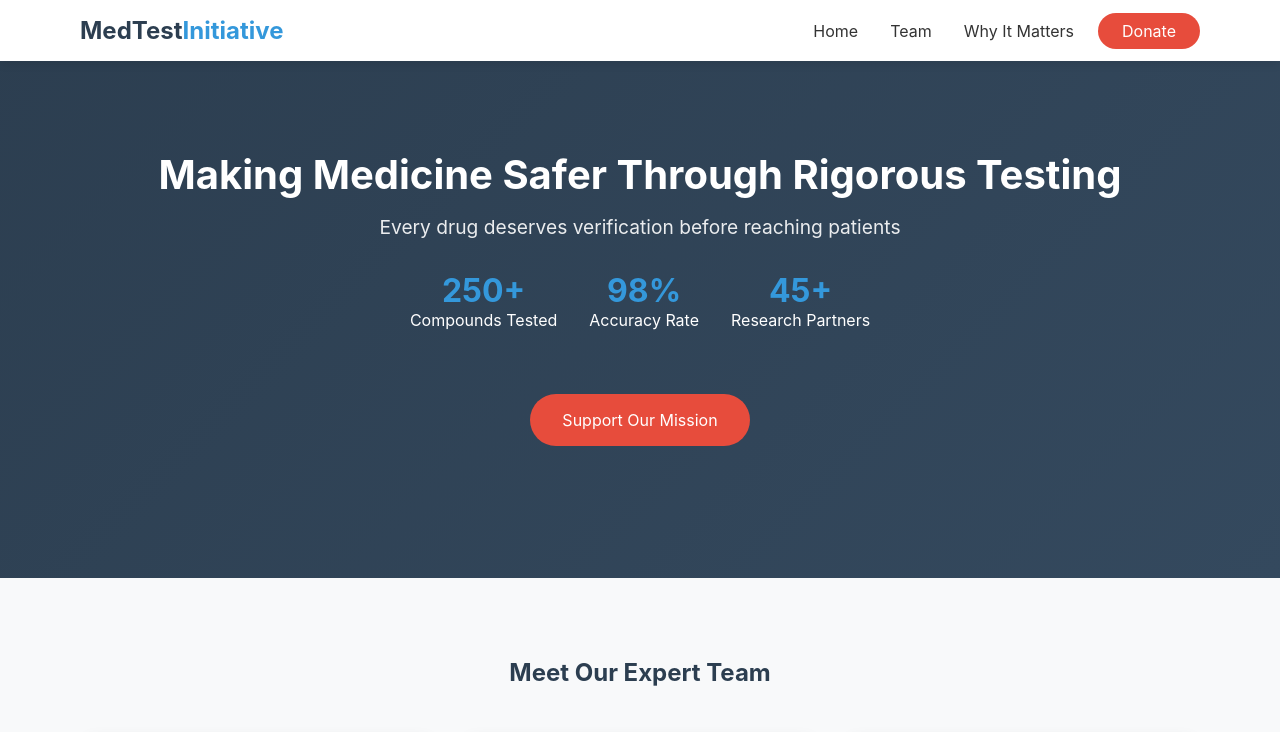
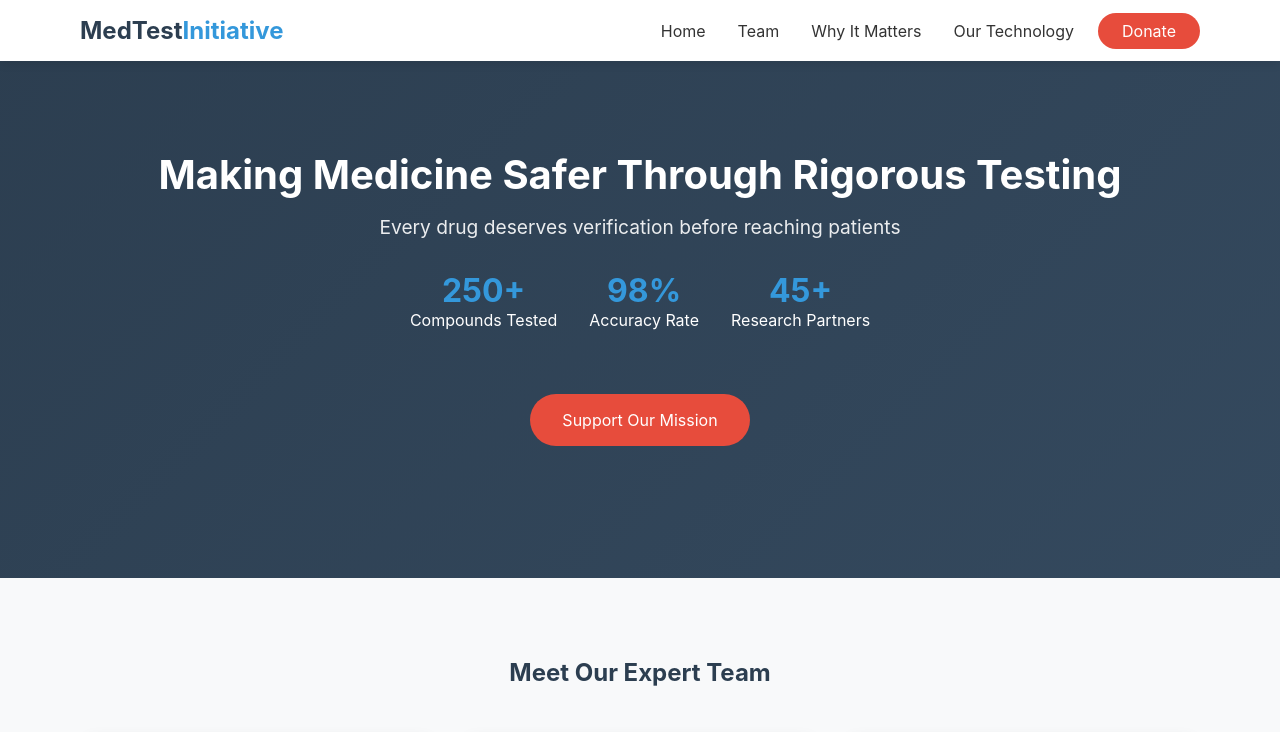
Before and after one commit to alx693-hue/Medtest-crowdfunding, a plain HTML site: page index.html in a window 1280 px wide. Shown: the top 732 px of the page. Drawn offline with Linux system fonts and the light colour scheme.

Commit message:
Update index.html

```diff
--- a/index.html
+++ b/index.html
@@ -39,6 +39,7 @@
                 <li><a href="#home">Home</a></li>
                 <li><a href="#team">Team</a></li>
                 <li><a href="why-it-matters.html">Why It Matters</a></li>
+                <li><a href="equipment.html">Our Technology</a></li>
                 <li><a href="#donate" style="background: var(--accent); color: white; padding: 0.5rem 1.5rem; border-radius: 20px;">Donate</a></li>
             </ul>
         </div>
```
